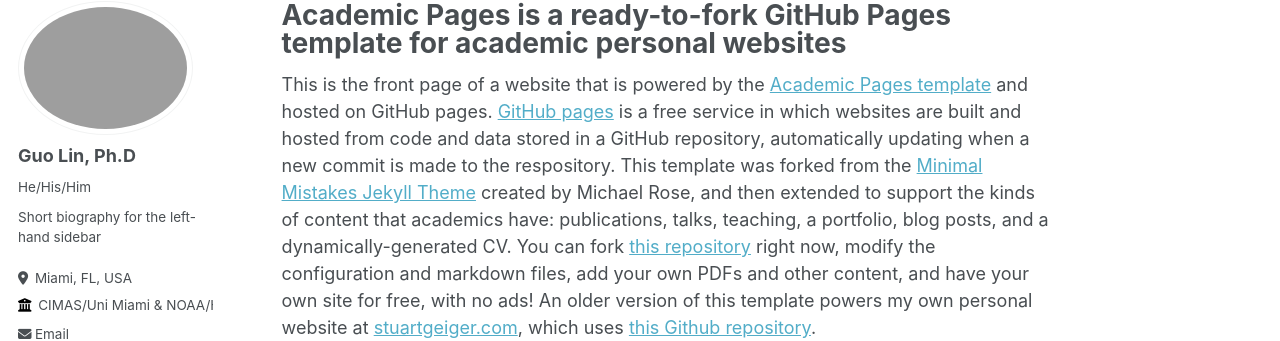
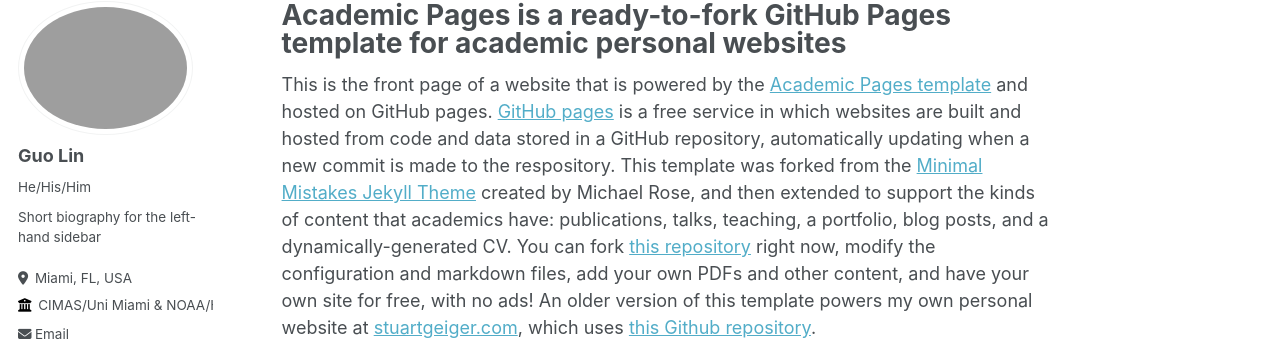
Before and after one commit to WeatherGuo/weatherguo.github.io, a Jekyll site: the page built from _pages/about.md, in a window 1280 px wide. Shown: the part 105-446 px from the top of the page. Built offline with Jekyll 4.4.1, drawn with Linux system fonts in a browser that asks for light colours; some web fonts are replaced.

```diff
--- a/_config.yml
+++ b/_config.yml
@@ -22,7 +22,7 @@ repository               : "WeatherGuo/weatherguo.github.io"
 author:
   # Biographic information
   avatar           : "profile.png"
-  name             : "Guo Lin, Ph.D"
+  name             : "Guo Lin"
   pronouns         : "He/His/Him"
   bio              : "Short biography for the left-hand sidebar"
   location         : "Miami, FL, USA"
```
